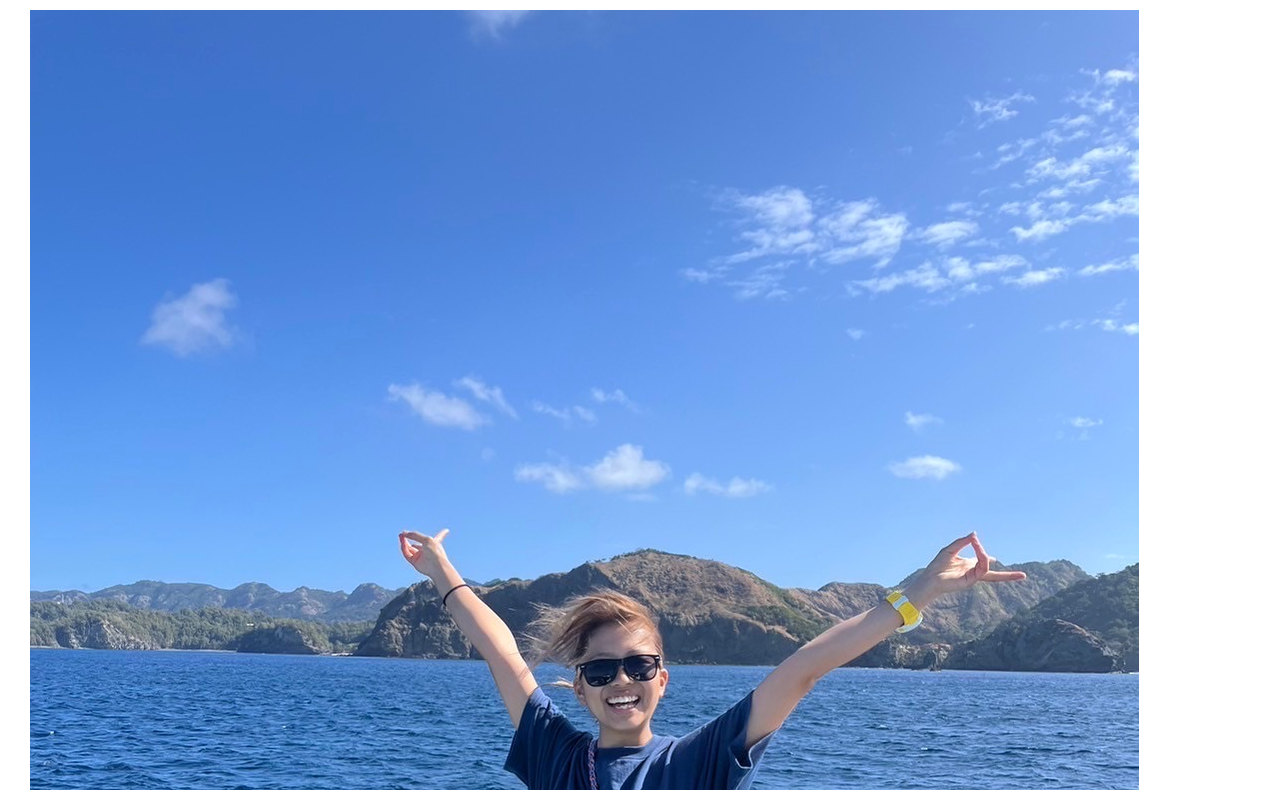
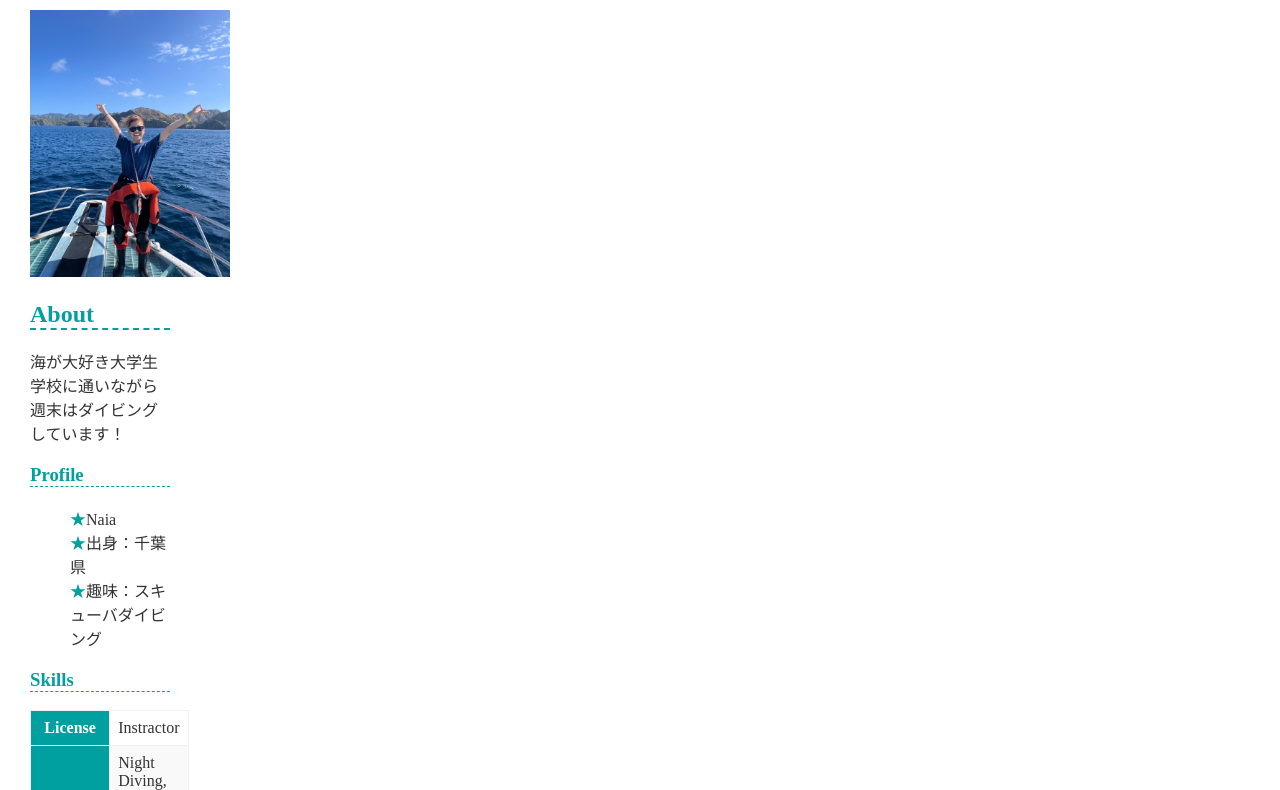
Before and after one commit to 251zs02614-creator/251zs02614-creator.github.io, a plain HTML site: page index.html in a window 1280 px wide. Shown: the part 103-893 px from the top of the page. Drawn offline with Linux system fonts and the light colour scheme.

Commit message:
画像大きさ変更

```diff
--- a/style.css
+++ b/style.css
@@ -75,3 +75,11 @@ th, td {
   border: solid 1px #f0f0f0;
   padding: 0.5rem;
 }
+
+/* --------------------
+        画像
+-------------------- */
+
+html, img {
+  width: 200px
+}
```
